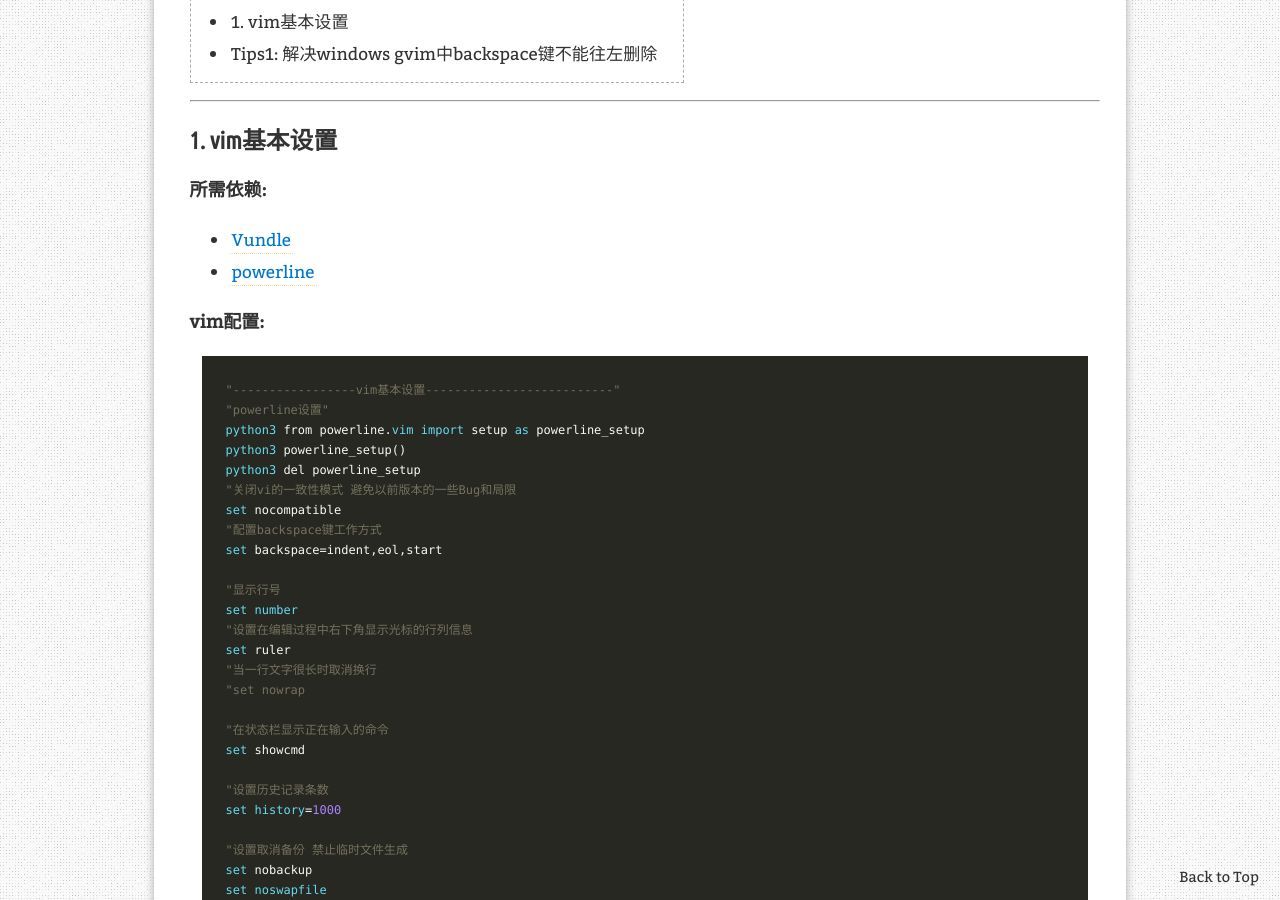
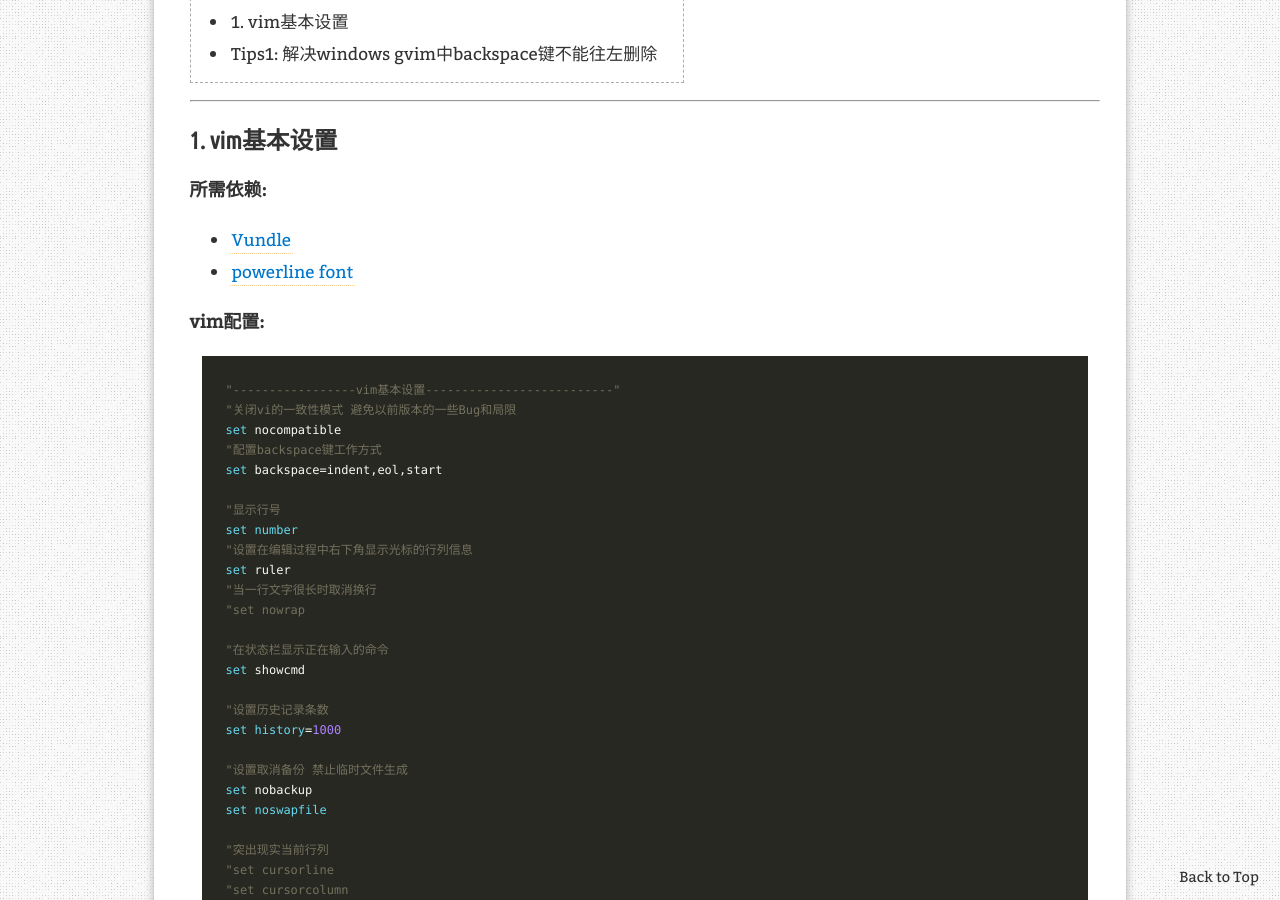
Before and after one commit to mrcwl/bryceyang.github.io, a Jekyll site: the page built from _posts/2017-07-01-vim-tips.markdown, in a window 1280 px wide and 900 px high, scrolled down 362 px. Built offline with Jekyll 4.4.1, drawn with Linux system fonts in a browser that asks for light colours; nearby versions of some CDN libraries; comment, search, counter and statistics services are not loaded; some of the changed text lies outside the part shown.

Commit message:
添加使用powerline字体的airline效果图

````diff
--- a/_posts/2017-07-01-vim-tips.markdown
+++ b/_posts/2017-07-01-vim-tips.markdown
@@ -16,16 +16,12 @@ redirect_from:
 
 - [Vundle](https://github.com/VundleVim/Vundle.vim)
 
-- [powerline](https://github.com/powerline/powerline)
+- [powerline font](https://github.com/powerline/fonts)
 
 **vim配置:**
 
 ```vim
 "-----------------vim基本设置--------------------------"
-"powerline设置"
-python3 from powerline.vim import setup as powerline_setup
-python3 powerline_setup()
-python3 del powerline_setup
 "关闭vi的一致性模式 避免以前版本的一些Bug和局限
 set nocompatible
 "配置backspace键工作方式
````
Also changed, not shown: other parts of _posts/2017-07-01-vim-tips.markdown (+9 -3 lines).
